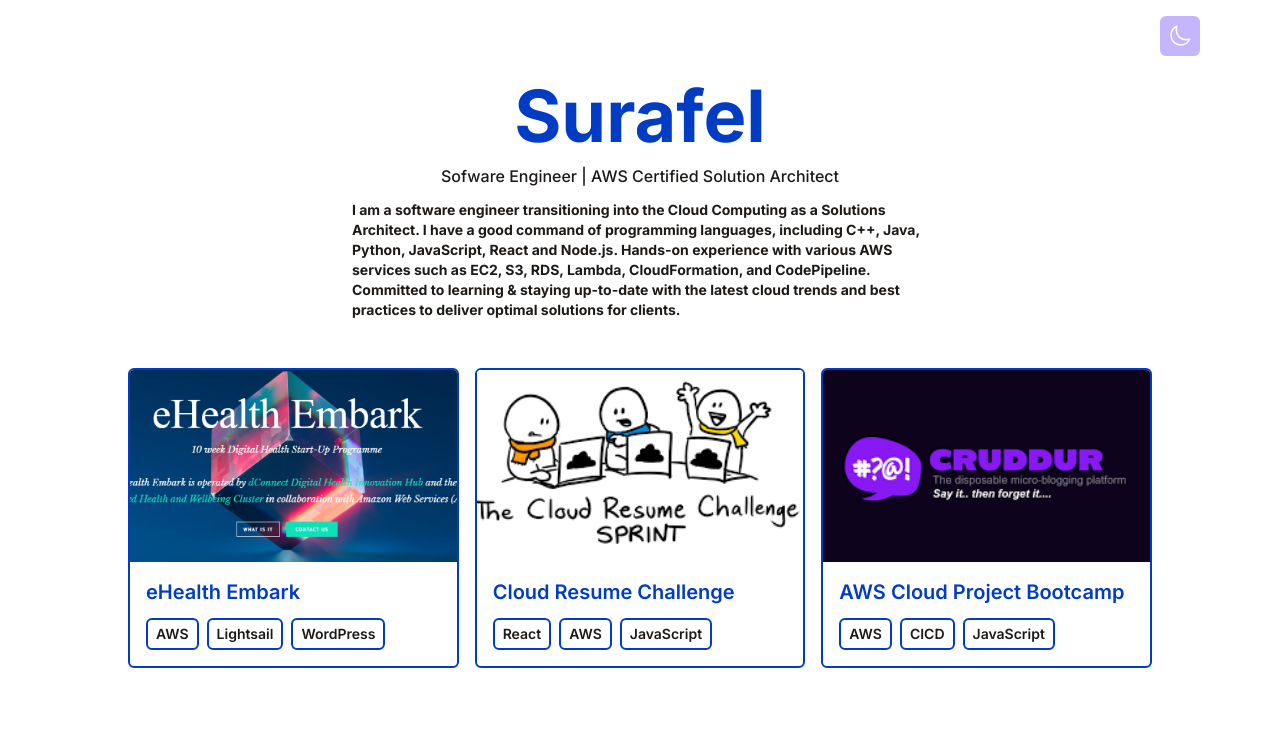
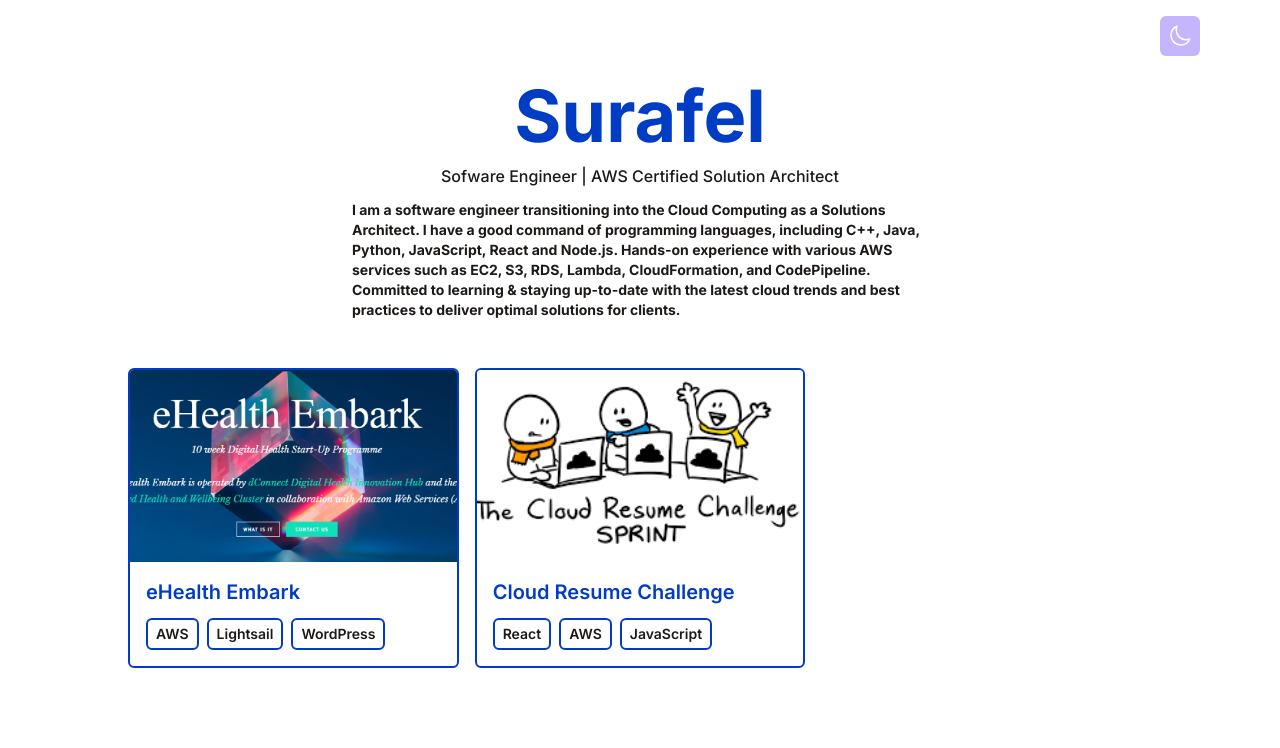
Before and after one commit to surafel-dem/Cloud-Resume-challenge, a React (Vite) app in the folder Portfolio-CRC/: page / in a window 1280 px wide. Shown: the top 748 px of the page. Built offline with nearby package versions, Linux system fonts and the light colour scheme; no server answers.

Commit message:
crudder removed

```diff
--- a/Portfolio-CRC/src/data/portfolio.js
+++ b/Portfolio-CRC/src/data/portfolio.js
@@ -11,10 +11,4 @@
     stack: ["React", "AWS", "JavaScript"],
     link: "https://surafeldemissie.me/",
   },
-  {
-    title: "AWS Cloud Project Bootcamp",
-    imgUrl: "/assets/cruddur.png",
-    stack: ["AWS", "CICD", "JavaScript"],
-    link: "",
-  },
 ];
```
